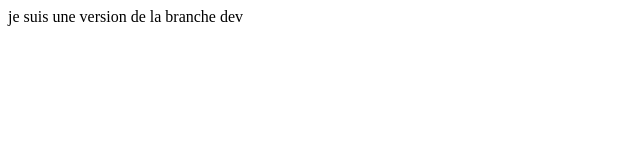
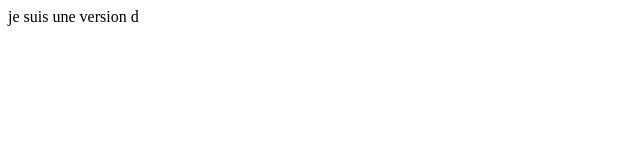
Before and after one commit to sondoguymarc/apprentissage, a plain HTML site: page index.html in a window 1280 px wide. Shown: the whole page, without its empty margins (0-640 px from the left). Drawn offline with Linux system fonts and the light colour scheme.

Commit message:
derniere version

```diff
--- a/index.html
+++ b/index.html
@@ -2,6 +2,6 @@
     <head></head>
     <body>
 
-        <p>je suis une version de la branche dev </p>
+        <p>je suis une version d </p>
     </body>
 </html>
```
